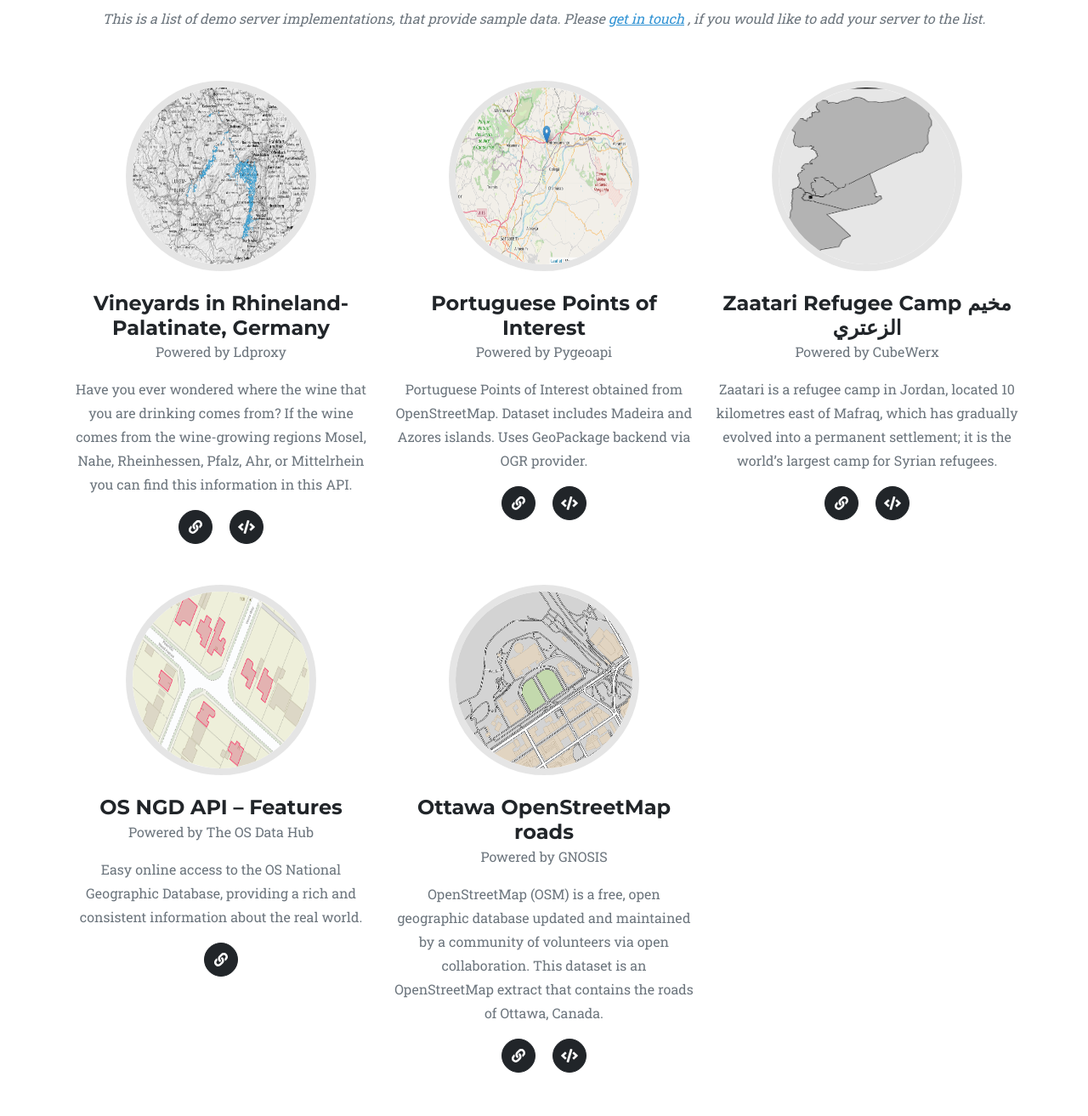
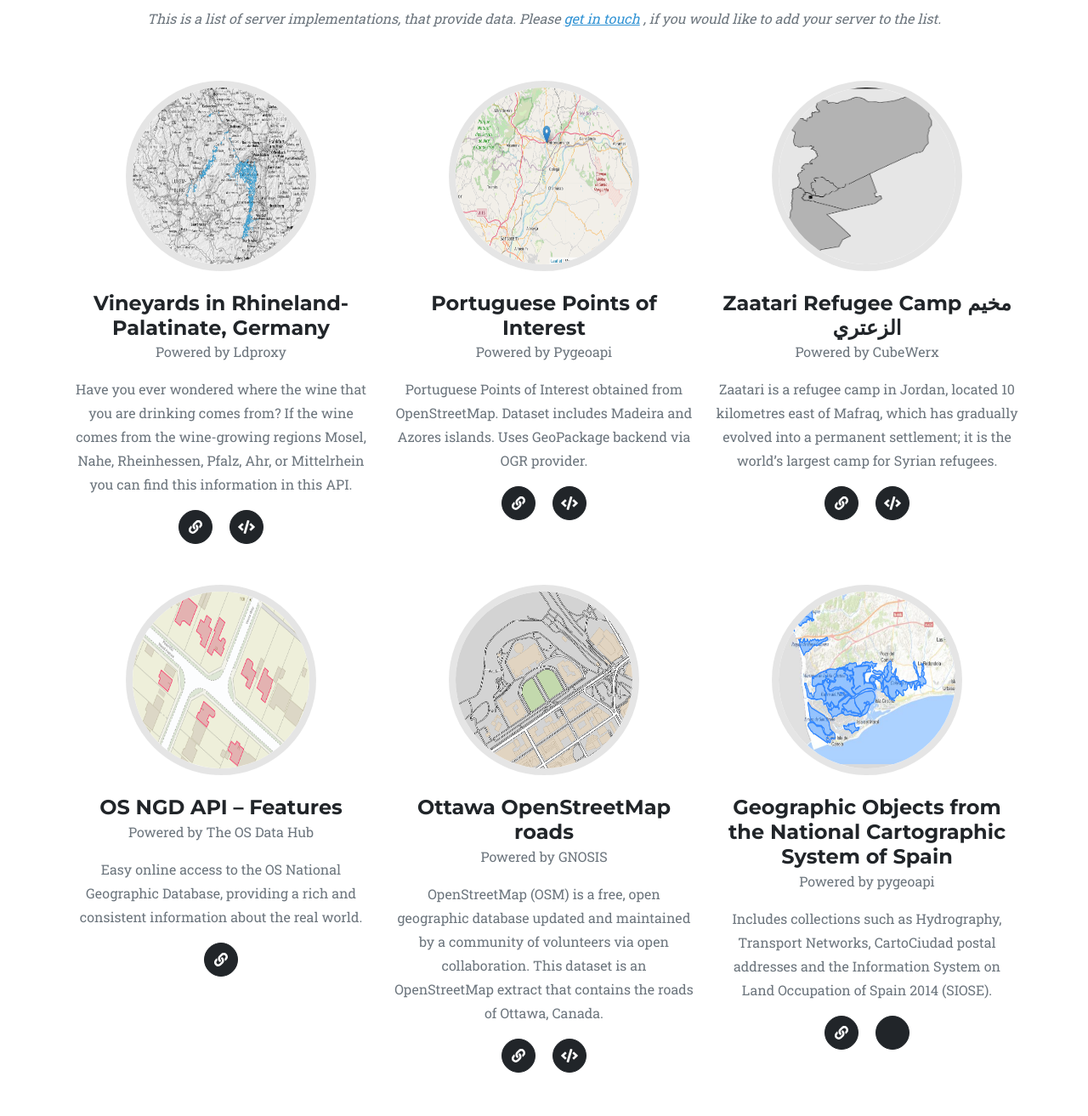
Before and after one commit to opengeospatial/ogc-features-website, a plain HTML site: page index.html in a window 1280 px wide. Shown: the part 2667-3980 px from the top of the page at 85% size. Drawn offline with nearby package versions, Linux system fonts and the light colour scheme.

Commit message:
- added IDEE to the list of demo servers

```diff
--- a/index.html
+++ b/index.html
@@ -128,7 +128,7 @@
                 <div class="text-center">
                     <h2 class="section-heading text-uppercase">See it In Action</h2>
                     <h3 class="section-subheading text-muted">
-                        This is a list of demo server implementations, that provide sample data. Please
+                        This is a list of server implementations, that provide data. Please
                         <a href="mailto:jsimoes@ogc.org">get in touch</a>
                         , if you would like to add your server to the list.
                     </h3>
@@ -181,6 +181,16 @@
                             <p class="text-muted">OpenStreetMap (OSM) is a free, open geographic database updated and maintained by a community of volunteers via open collaboration. This dataset is an OpenStreetMap extract that contains the roads of Ottawa, Canada.</p>
                             <a class="btn btn-dark btn-social mx-2" href="https://maps.gnosis.earth/ogcapi/collections/osm:ottawa:roads" title="Collection Resource" target="_blank"><i class="fa fa-link"></i></a>
                             <a class="btn btn-dark btn-social mx-2" href="https://maps.gnosis.earth/ogcapi/api" title="OpenAPI definition" target="_blank"><i class="fa fa-code"></i></a>
+                        </div>
+                    </div>
+                    <div class="col-lg-4">
+                        <div class="team-member">
+                            <img class="mx-auto rounded-circle" src="assets/img/wetlands.png" alt="..." />
+                            <h4>Geographic Objects from the National Cartographic System of Spain</h4>
+                            <p class="text-muted">Powered by pygeoapi</p>
+                            <p class="text-muted">Includes collections such as Hydrography, Transport Networks, CartoCiudad postal addresses and the Information System on Land Occupation of Spain 2014 (SIOSE).</p>
+                            <a class="btn btn-dark btn-social mx-2" href="https://api-features.idee.es/collections?f=html" title="Collections Resource" target="_blank"><i class="fa fa-link"></i></a>
+                            <a class="btn btn-dark btn-social mx-2" href="https://api-features.idee.es/openapi?f=html" title="OpenAPI definition" target="_blank"></a>
                         </div>
                     </div>
                 </div>
```
Also changed, not shown: assets/img/wetlands.png (added).
